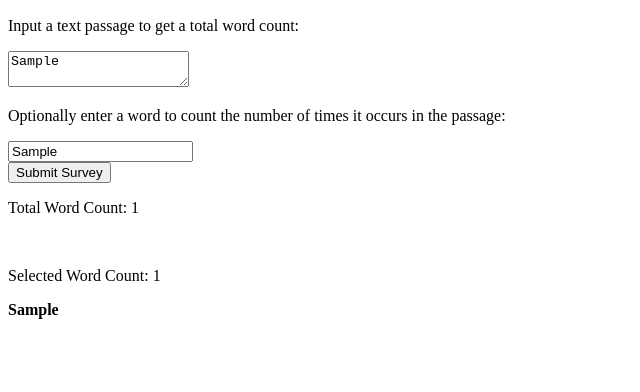
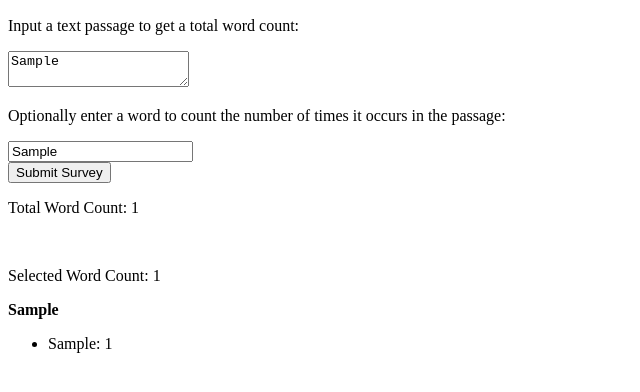
Before and after one commit to jamaier/word-counter, a plain HTML site: page index.html in a window 1280 px wide. Both pictures are taken after typing "Sample", "Sample" into the empty fields and a click on the button "Submit Survey". Shown: the part 50-442 px from the top of the page, without its empty margins (0-640 px from the left). Drawn offline with Linux system fonts and the light colour scheme.

Commit message:
Update UI to print array for numberOfOccurrences to page in a list.
Co-authored-by: Jackson Levine <jack@netbug.us>
Co-authored-by: Ashe Urban <ashe@goldentongue.com>

```diff
--- a/index.html
+++ b/index.html
@@ -29,6 +29,7 @@
       <br />
       <p>Selected Word Count: <span id="selected-count"></span></p>
       <div id="bolded-passage"></div>
+      <div id="array-passage"></div>
     </div>
   </body>
 </html>
--- a/js/scripts.js
+++ b/js/scripts.js
@@ -95,11 +95,28 @@ function handleFormSubmission(event) {
   document.getElementById("selected-count").innerText = occurrencesOfWord;
   let boldedPassage = boldPassage(word, passage);
   if (boldedPassage) {
+    document.querySelector("div#bolded-passage").innerText = null;
     document.querySelector("div#bolded-passage").append(boldedPassage);
   } else {
     document.querySelector("div#bolded-passage").innerText = null;
   }
+  printArrayToSite(showListOfMostCommon(passage))
 }
+
+function printArrayToSite(theArray) {
+  let ul = document.createElement("ul")
+
+  theArray.forEach(function(element) {
+    let li = document.createElement("li")
+    li.innerText = element
+    ul.prepend(li)
+  })
+
+  document.getElementById("array-passage").innerText = ""
+  document.getElementById("array-passage").append(ul)
+}
+
+
 
 window.addEventListener("load", function () {
   document
```
Also changed, not shown: 1 other file.
